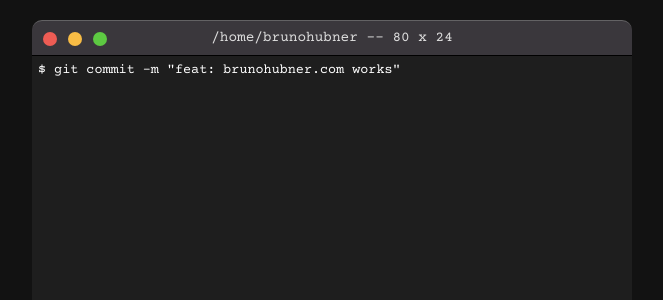
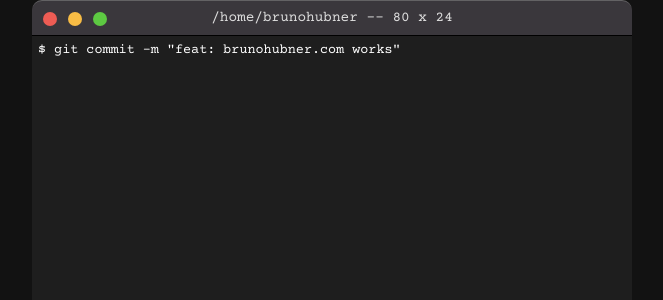
Before and after one commit to brunohubner/brunohubner.com, a React (Create React App) app: page / in a window 1280 px wide. Shown: the top 300 px of the page, without its empty margins (308-971 px from the left). Built offline with nearby package versions, Linux system fonts and the light colour scheme.

Commit message:
fix: remove padding top

```diff
--- a/src/components/Terminal/styles.scss
+++ b/src/components/Terminal/styles.scss
@@ -1,7 +1,6 @@
 @import "../../styles/colors.scss";
 
 .Terminal {
-    margin-top: 20px; // remove-me
     display: flex;
     flex-direction: column;
     width: 600px;
```
